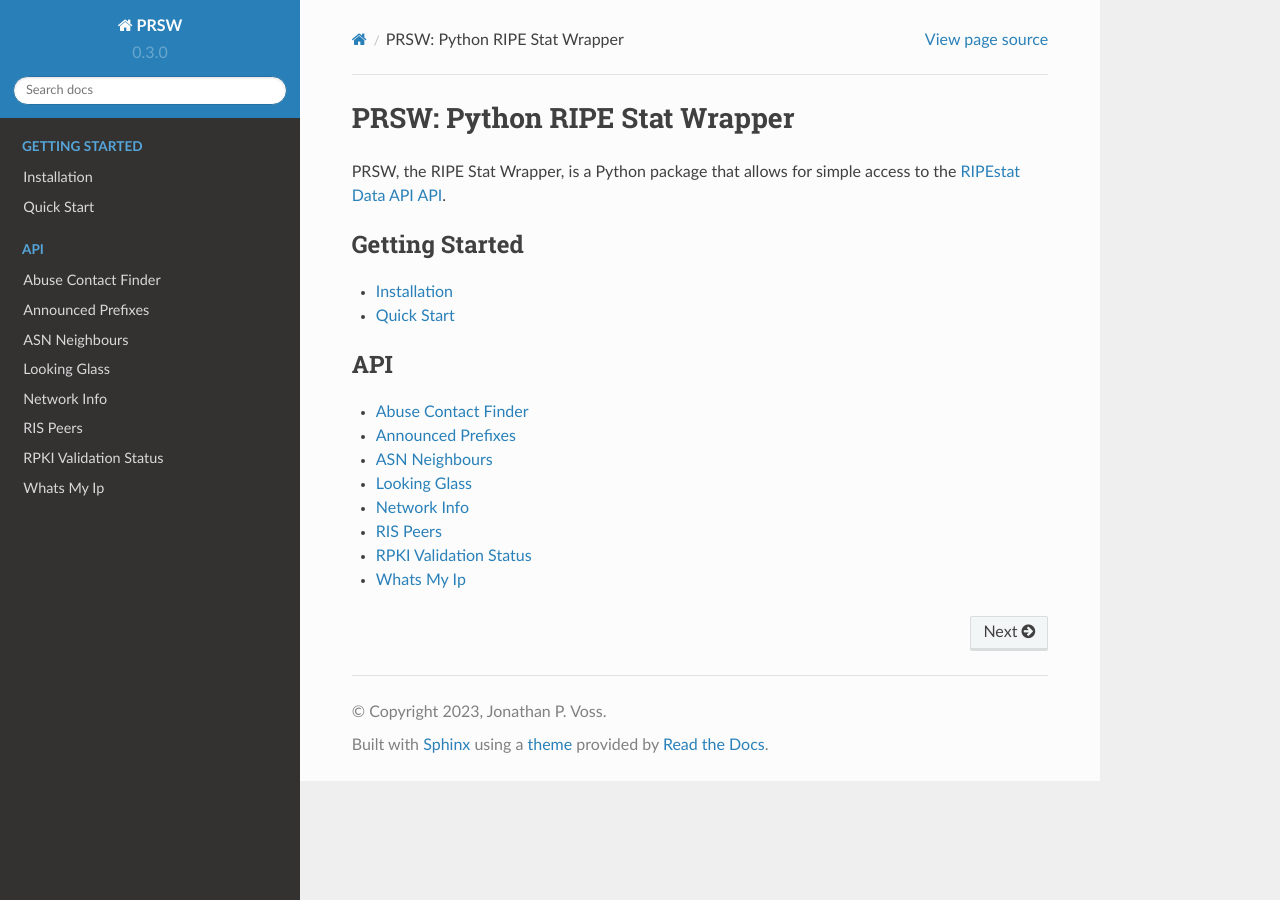
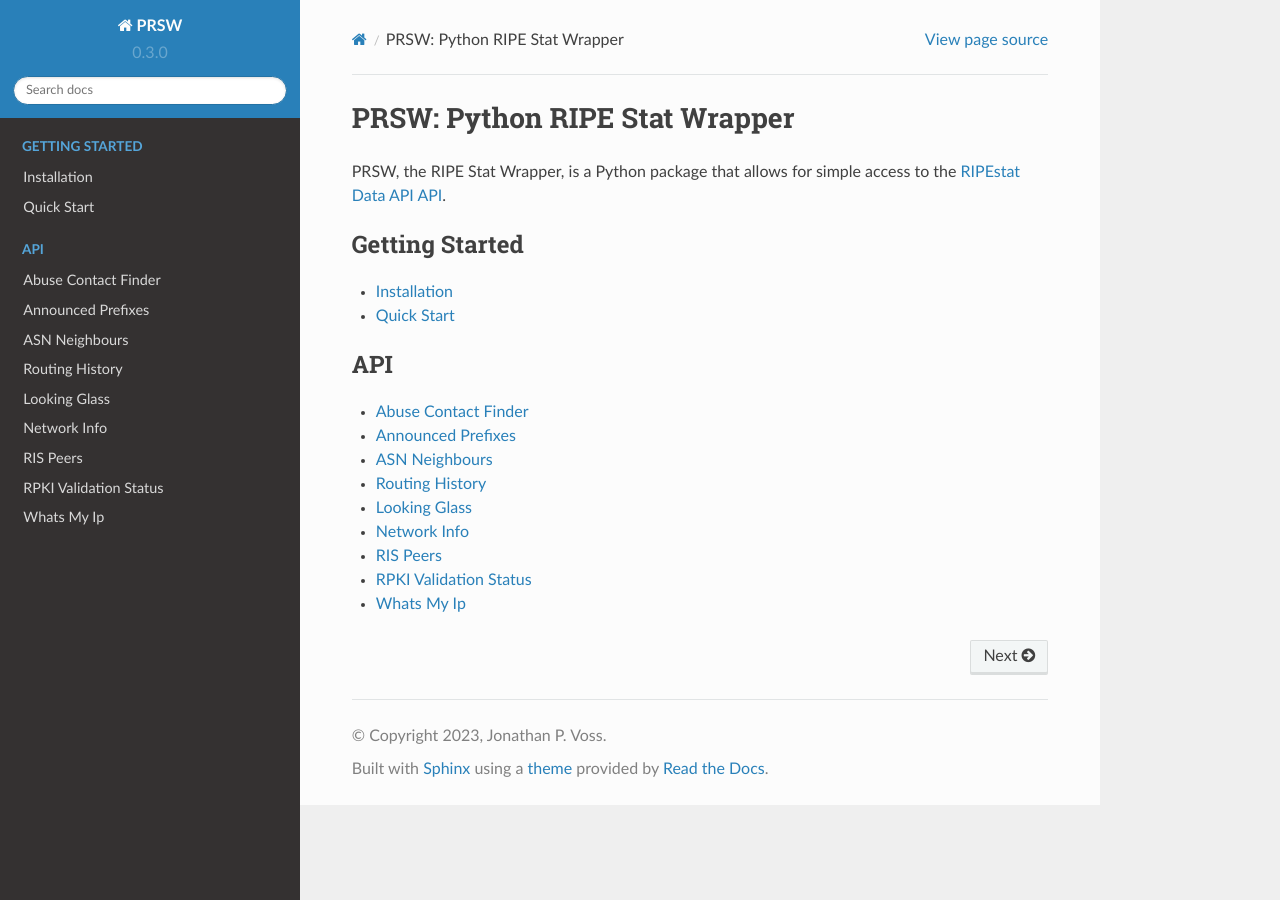
Before and after one commit to jvoss/prsw, a Sphinx documentation site: the page built from docs/index.rst, in a window 1280 px wide. Built offline with Sphinx 7.4.7 and the Read the Docs theme 2.0.0, drawn with Linux system fonts in a browser that asks for light colours.

Commit message:
add missing RoutingHistory documentation

```diff
--- /dev/null
+++ b/docs/api/routing_history.rst
@@ -0,0 +1,5 @@
+Routing History
+===============
+
+.. autoclass:: prsw.stat.routing_history.RoutingHistory
+  :inherited-members:
--- a/docs/index.rst
+++ b/docs/index.rst
@@ -22,6 +22,7 @@
     api/abuse_contact_finder
     api/announced_prefixes
     api/asn_neighbours
+    api/routing_history
     api/looking_glass
     api/network_info
     api/ris_peers
```
